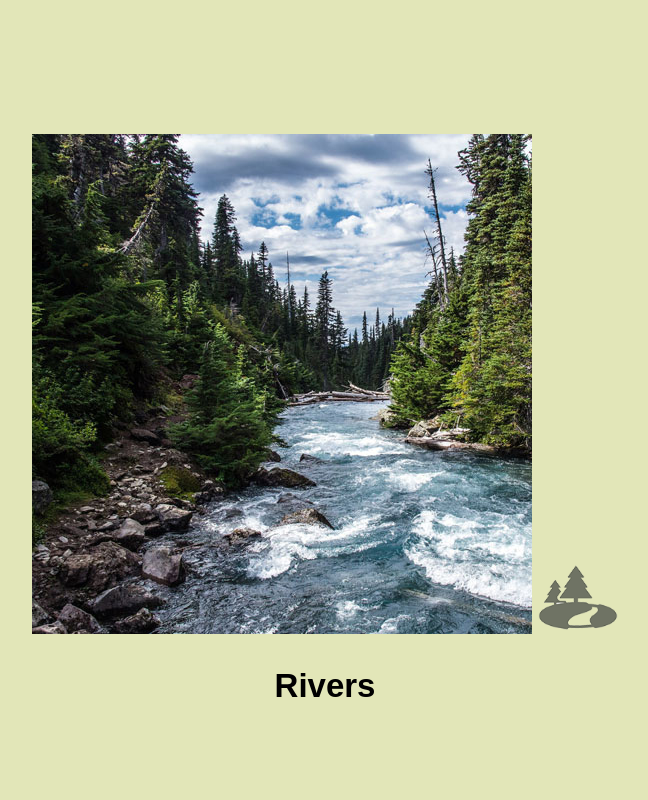
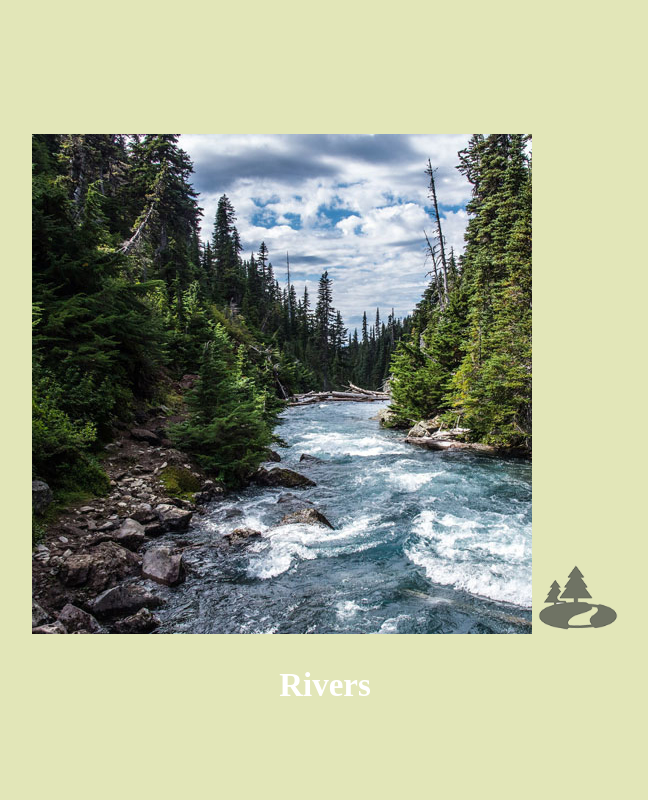
Before and after one commit to congardiner/wdd130, a plain HTML site: page wwr/index.html in a window 1280 px wide. Shown: the part 1520-2320 px from the top of the page, without its empty margins (315-963 px from the left). Drawn offline with Linux system fonts and the light colour scheme; a web font is replaced by a local one.

Commit message:
css elements changed.

```diff
--- a/wwr/styles/style.css
+++ b/wwr/styles/style.css
@@ -55,6 +55,7 @@ nav a:hover{
 
 .rivers-card, .camping-card, .rapids-card {
     margin: 200px 0;
+    color: white;
 }
 
 .mountain {
@@ -117,7 +118,7 @@ header {
 
 body {
     background-color: #E2E6B8;
-    font-family: sans-serif;
+    font-family: 'Times New Roman', Times, serif;
     font-size: 22px;
     margin: 0;
     padding: 0;
```
